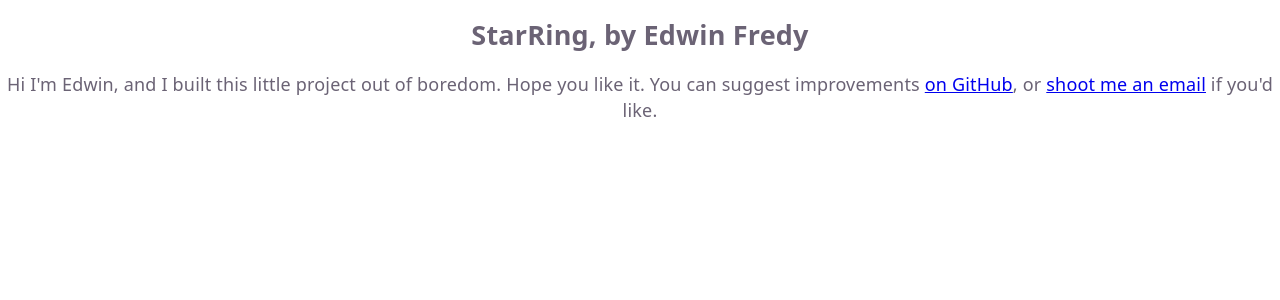
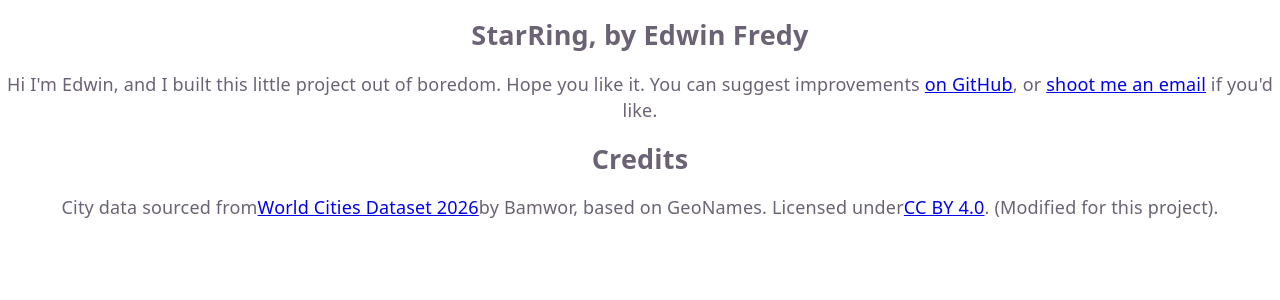
Before and after one commit to edwinfredy/star-ring, a React (Vite) app: page /about in a window 1280 px wide. Shown: the top 300 px of the page. Built offline with nearby package versions, Linux system fonts and the light colour scheme.

Commit message:
Added City Data Credits

```diff
--- a/src/pages/About.tsx
+++ b/src/pages/About.tsx
@@ -9,6 +9,20 @@ function About() {
                 Hi I'm Edwin, and I built this little project out of boredom. Hope you like it. You can suggest improvements <a href="https://github.com/edwinfredy/star-ring/issues/" target="_blank">on GitHub</a>, or <a href="mailto:edwinfredy8@gmail.com">shoot me an email</a> if you'd like.
             </p>
 
+            <h2>
+                Credits
+            </h2>
+
+            <p>
+                City data sourced from
+                <a href="https://bamwor.com">World Cities Dataset 2026</a>
+                by Bamwor, based on GeoNames.
+                Licensed under
+                <a href="https://creativecommons.org/licenses/by/4.0/">
+                CC BY 4.0
+                </a>. (Modified for this project).
+            </p>
+
         </section>
     )
 }
```
